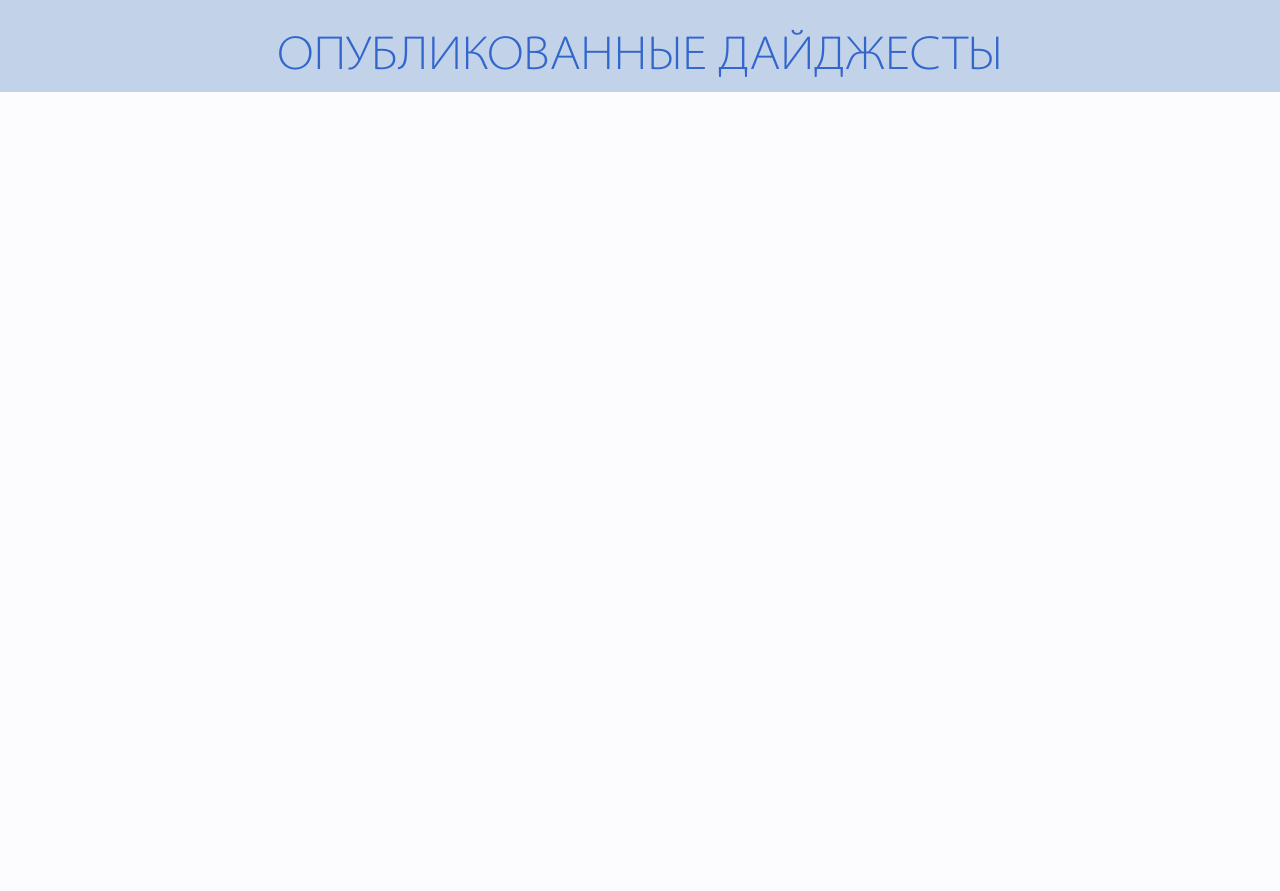
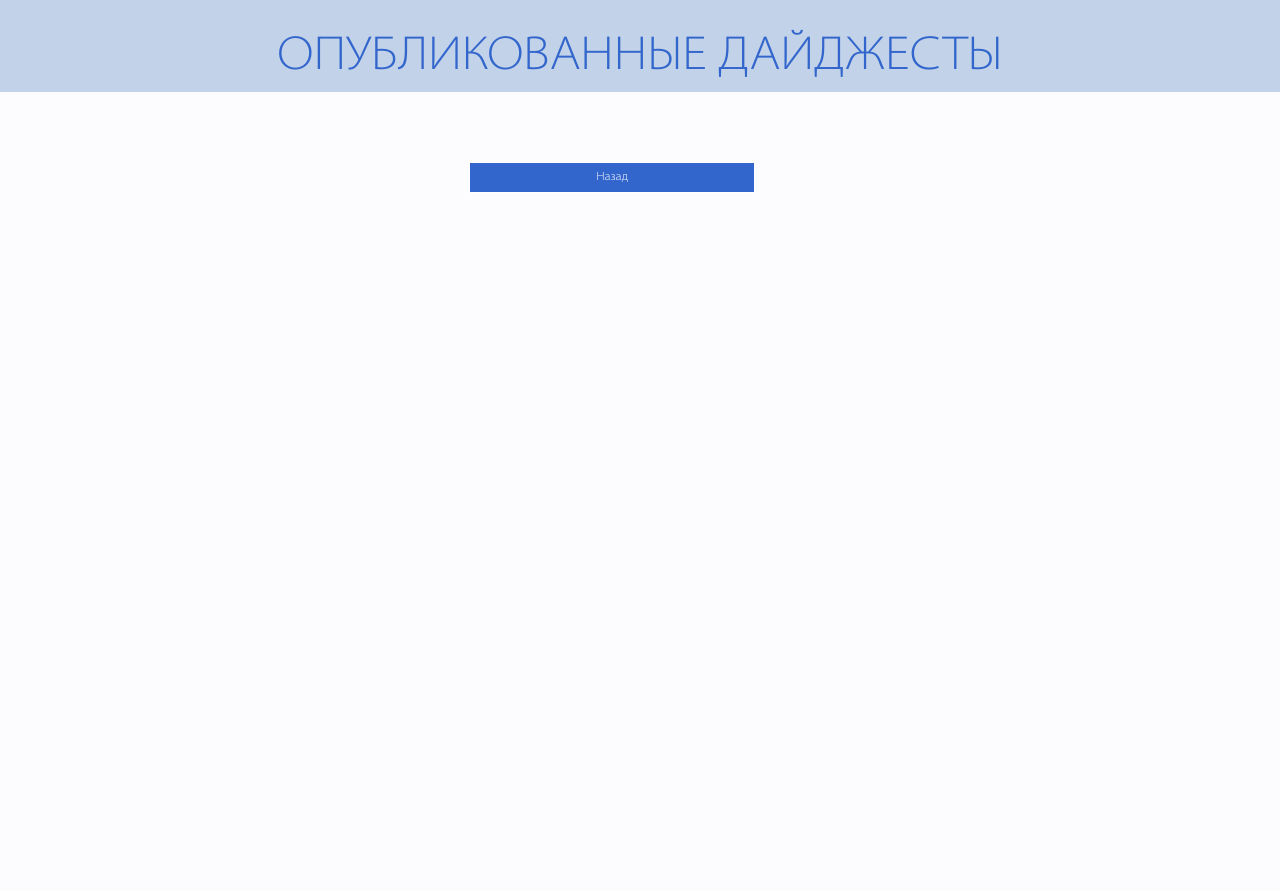
Before and after one commit to vovadenisov/SM, a Django app: template main/templates/main/base_didjests.html in a window 1280 px wide. Shown: the part 46-937 px from the top of the page. Run offline with Django 3.2, Linux system fonts and the light colour scheme; the template is opened without the code that fills it, so the values that code supplies are empty; parts of the project's set-up code (start-up, migrations or seed data) failed here and were passed over; some libraries are stand-ins or nearby versions.

Commit message:
didjests

```diff
--- a/main/templates/main/base_archive.html
+++ b/main/templates/main/base_archive.html
@@ -8,6 +8,9 @@
     <div class="offset1" style="width:85%">
         <div class="row">
             <div class="col-md-15 offset4 publication">
+                <div class="row" style="margin-top:20px">
+                    <a href="/Didjest_theme/"><div class = "col-md-7 btn btn-info">Назад</div></a>
+                </div>
                 {% for i in didjest_year %}
                     <div class="row" style="margin-top:20px">
                         <a href="/didjest_list/{{i.pk}}/"><div class = "col-md-7 btn btn-info">{{i.year}}</div></a>
--- a/main/templates/main/base_didjests.html
+++ b/main/templates/main/base_didjests.html
@@ -8,9 +8,12 @@
     <div class="offset1" style="width:85%">
         <div class="row">
             <div class="col-md-15 offset4 publication">
+                <div class="row" style="margin-top:20px">
+                    <a href="/Didjest_theme/{{ prew }}"><div class = "col-md-7 btn btn-info">Назад</div></a>
+                </div>
                 {% for didjest in didjests %}
                 <div class="row" style="margin-top:20px">
-                    <a href="/media/{{didjest.file}}"><div class = "col-md-7 btn btn-info">{{didjest.name}}{{didjest.get__file}}</div></a>
+                    <a href="/media/{{didjest.file}}"><div class = "col-md-7 btn btn-info">{{didjest.name}}</div></a>
                 </div>
                 {% endfor %}
             </div>
```
Also changed, not shown: main/views.py (+12 -13 lines). Lines whose indentation alone changed are shown as unchanged.
